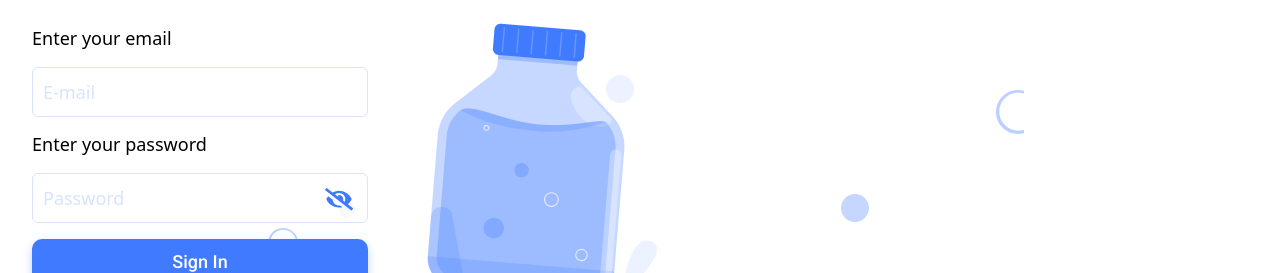
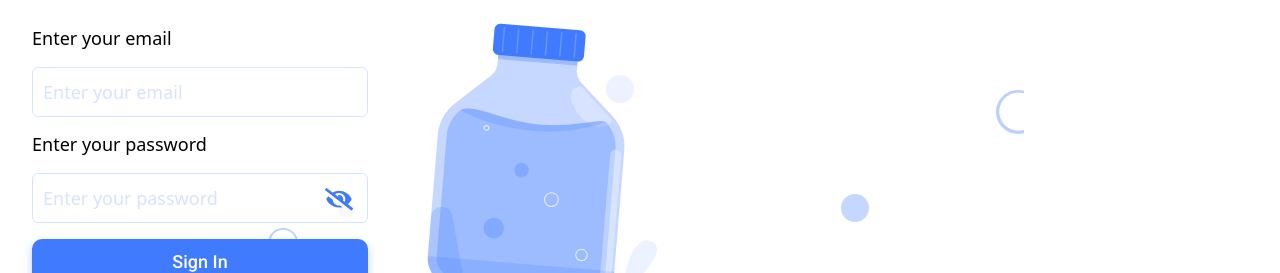
Before and after one commit to oksana12345678/StackBridge, a React (Vite) app: page /signin in a window 1280 px wide. Shown: the part 141-414 px from the top of the page. Built offline with nearby package versions, Linux system fonts and the light colour scheme.

Commit message:
Update Sign In with Tostify Messages and  styles

```diff
--- a/src/components/SignInForm/SignInForm.jsx
+++ b/src/components/SignInForm/SignInForm.jsx
@@ -1,53 +1,72 @@
 import { NavLink } from "react-router-dom";
 import css from "./SignInForm.module.css";
 import * as Yup from "yup";
-import { Field, Formik } from "formik";
+import { ErrorMessage, Field, Form, Formik } from "formik";
 import { useDispatch } from "react-redux";
 import { useState } from "react";
 import { FaEye, FaEyeSlash } from "react-icons/fa";
+import { toast, ToastContainer } from "react-toastify";
+import "react-toastify/ReactToastify.css";
 import { logIn } from "../../redux/auth/operations";
-import { toast, ToastContainer } from "react-toastify";
-import "react-toastify/ReactToastify.css"
 
-const initialValues = {
-  email: "",
-  password: "",
+const showToast = (message, type) => {
+  toast(message, {
+    position: "top-right",
+    autoClose: 5000,
+    hideProgressBar: false,
+    closeOnClick: true,
+    pauseOnHover: true,
+    draggable: true,
+    progress: undefined,
+    theme: type === "success" ? "light" : "colored",
+    type: type,
+  });
 };
 
-const validationSchema = Yup.object({
-  email: Yup.string().email("Invalid email address").required("Required"),
-  password: Yup.string().required("Required"),
-});
+// const validationSchema = Yup.object({
+//   email: Yup.string().email("Invalid email address").required("Required"),
+//   password: Yup.string().required("Required"),
+// });
 
 const SignInForm = () => {
-  const notify = (message) => {
-    toast(message);
-  };
   const dispatch = useDispatch();
   const [showPassword, setShowPassword] = useState(false);
 
-  const handleSubmit = (values, action) => {
+  const handleSubmit = (values, actions) => {
     const { email, password } = values;
     dispatch(
       logIn({
         email,
         password,
       })
-    );
+    )
+      .unwrap()
+      .then(() => {
+        showToast("Login successful!", "success");
+        actions.resetForm();
+      })
+      .catch(() => {
+        showToast("Login failed!", "error");
+      });
+  };
 
-    action.resetForm();
-  };
+  const contactsSchema = Yup.object().shape({
+    email: Yup.string().email("Invalid email address").required("Required"),
+    password: Yup.string()
+      .min(8, "Too Short!")
+      .max(64, "Too Long!")
+      .required("Required"),
+  });
 
   return (
     <div className={css.signinPageWrapper}>
-      <ToastContainer />
       <Formik
-        initialValues={initialValues}
-        validationSchema={validationSchema}
+        initialValues={{ email: "", password: "" }}
+        validationSchema={contactsSchema}
         onSubmit={handleSubmit}
       >
-        {({ touched, errors }) => (
-          <form className={css.form} onSubmit={handleSubmit}>
+        {({ errors, touched }) => (
+          <Form className={css.form}>
             <h4 className={css.signinPageTitle}>Sign In</h4>
             <label className={css.label} htmlFor="email">
               Enter your email
@@ -56,13 +75,16 @@ const SignInForm = () => {
               type="email"
               name="email"
               id="email"
-              placeholder="E-mail"
-              className={touched.email && errors.email ? css.inputError : ""}
-              autoComplete="email"
+              placeholder="Enter your email"
+              className={`${css.input} ${
+                errors.email && touched.email ? css.inputError : ""
+              }`}
             />
-            {touched.email && errors.email && (
-              <div className={css.errorMsg}>{errors.email}</div>
-            )}
+            <ErrorMessage
+              className={css.errorMsg}
+              name="email"
+              component="span"
+            />
 
             <label className={css.label} htmlFor="password">
               Enter your password
@@ -80,25 +102,21 @@ const SignInForm = () => {
                 <FaEyeSlash className={css.faEyeSlash} />
               )}
             </button>
+
             <Field
-              type={showPassword ? "text" : "password"}
               name="password"
-              id="password"
-              placeholder="Password"
-              className={
-                touched.password && errors.password ? css.inputError : ""
-              }
-              autoComplete="current-password"
+              placeholder="Enter your password"
+              className={`${css.input} ${
+                errors.password && touched.password ? css.inputError : ""
+              }`}
             />
-            {touched.password && errors.password && (
-              <div className={css.errorMsg}>{errors.password}</div>
-            )}
+            <ErrorMessage
+              className={css.errorMsg}
+              name="password"
+              component="span"
+            />
 
-            <button
-              className={css.signinPageButton}
-              onClick={() => notify("Signing in...")}
-              type="submit"
-            >
+            <button className={css.signinPageButton} type="submit">
               Sign In
             </button>
             <NavLink className={css.signinPageLink} to={"/forgot-password"}>
@@ -107,7 +125,7 @@ const SignInForm = () => {
             <NavLink className={css.signinPageLink} to={"/signup"}>
               Sign up
             </NavLink>
-          </form>
+          </Form>
         )}
       </Formik>
       <div className={css.signinPageBottle}></div>
```
